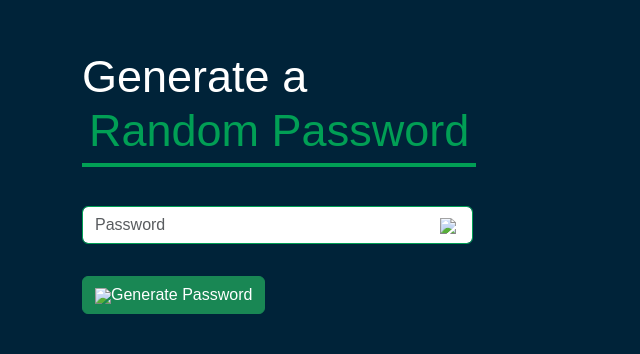
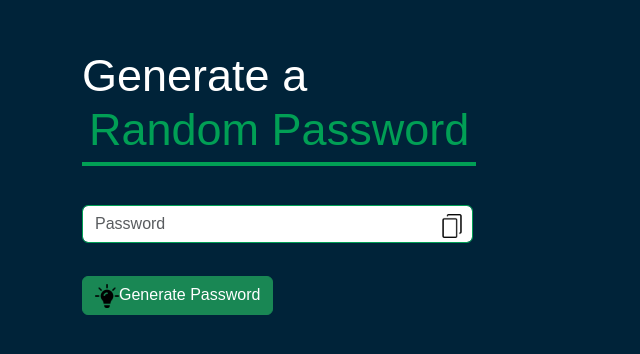
Before and after one commit to AbhayNanda/Js-mini-projects, a plain HTML site: page Random Pass Generator/index.html in a window 1280 px wide. Shown: the part 218-572 px from the top of the page, without its empty margins (0-640 px from the left). Drawn offline with nearby package versions, Linux system fonts and the light colour scheme.

Commit message:
Minor changes

```diff
--- a/Random Pass Generator/index.html
+++ b/Random Pass Generator/index.html
@@ -26,10 +26,10 @@
             class="form-control mt-5 mb-2"
             placeholder="Password"
           />
-          <img src="copy.png" class="copy" onclick="copypass()" />
+          <img src="images/copy.png" class="copy" onclick="copypass()" />
         </div>
         <button onclick="createpass()" type="button" class="btn btn-success">
-          <img src="idea.png" />Generate Password
+          <img src="images/idea.png" />Generate Password
         </button>
       </div>
     </div>
```
Also changed, not shown: Weather Generator/images/sun.png (renamed from Weather App/images/sun.png), Weather Generator/index.html (renamed from Weather App/index.html), Weather Generator/script.js (renamed from Weather App/script.js), Weather Generator/style.css (renamed from Weather App/style.css).
